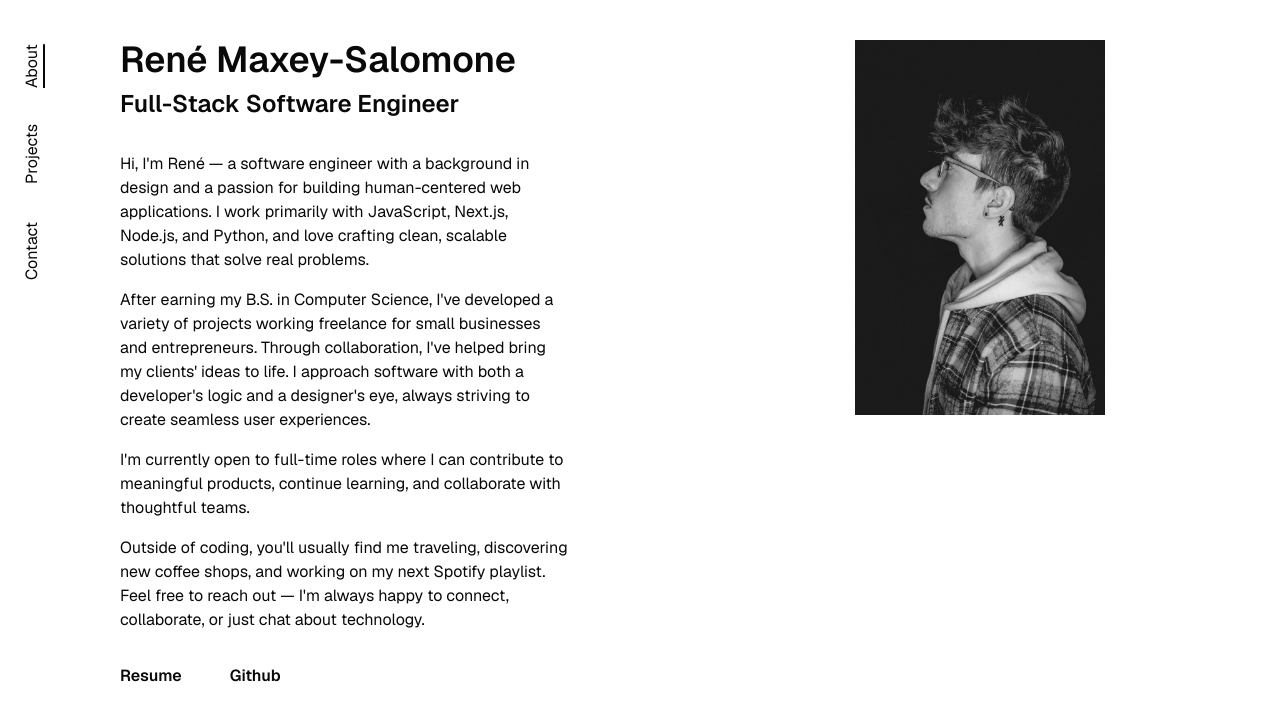
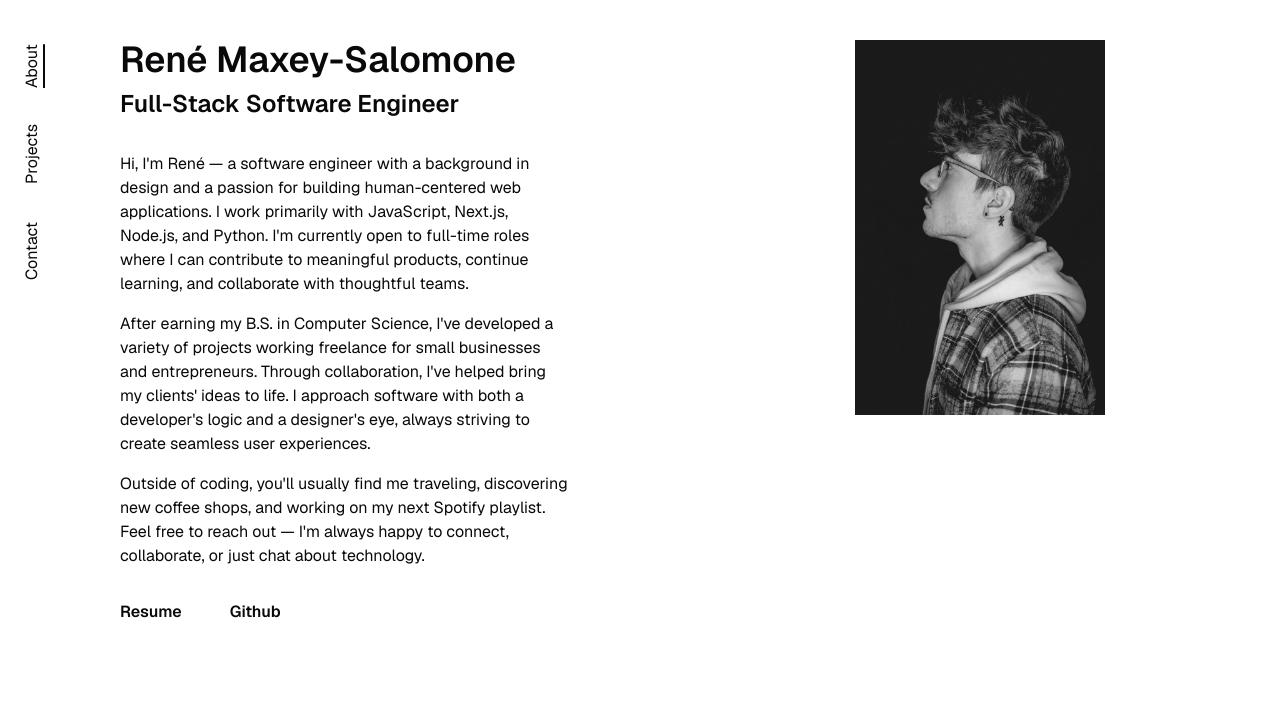
Before and after one commit to ReneMSdev/portfolio-website, a Next.js app: page / in a window 1280 px wide. Shown: the top 720 px of the page. Built offline with nearby package versions, Linux system fonts and the light colour scheme.

Commit message:
updated text for about page

```diff
--- a/src/app/page.js
+++ b/src/app/page.js
@@ -22,7 +22,8 @@ export default function Home() {
         <p className='max-w-md pt-8'>
           Hi, I&apos;m René &mdash; a software engineer with a background in design and a passion
           for building human-centered web applications. I work primarily with JavaScript, Next.js,
-          Node.js, and Python, and love crafting clean, scalable solutions that solve real problems.
+          Node.js, and Python. I&apos;m currently open to full-time roles where I can contribute to
+          meaningful products, continue learning, and collaborate with thoughtful teams.
         </p>
         <p className='max-w-md pt-4'>
           After earning my B.S. in Computer Science, I&apos;ve developed a variety of projects
@@ -30,10 +31,6 @@ export default function Home() {
           helped bring my clients&apos; ideas to life. I approach software with both a
           developer&apos;s logic and a designer&apos;s eye, always striving to create seamless user
           experiences.
-        </p>
-        <p className='max-w-md pt-4'>
-          I&apos;m currently open to full-time roles where I can contribute to meaningful products,
-          continue learning, and collaborate with thoughtful teams.
         </p>
         <p className='max-w-md pt-4'>
           Outside of coding, you&apos;ll usually find me traveling, discovering new coffee shops,
```
